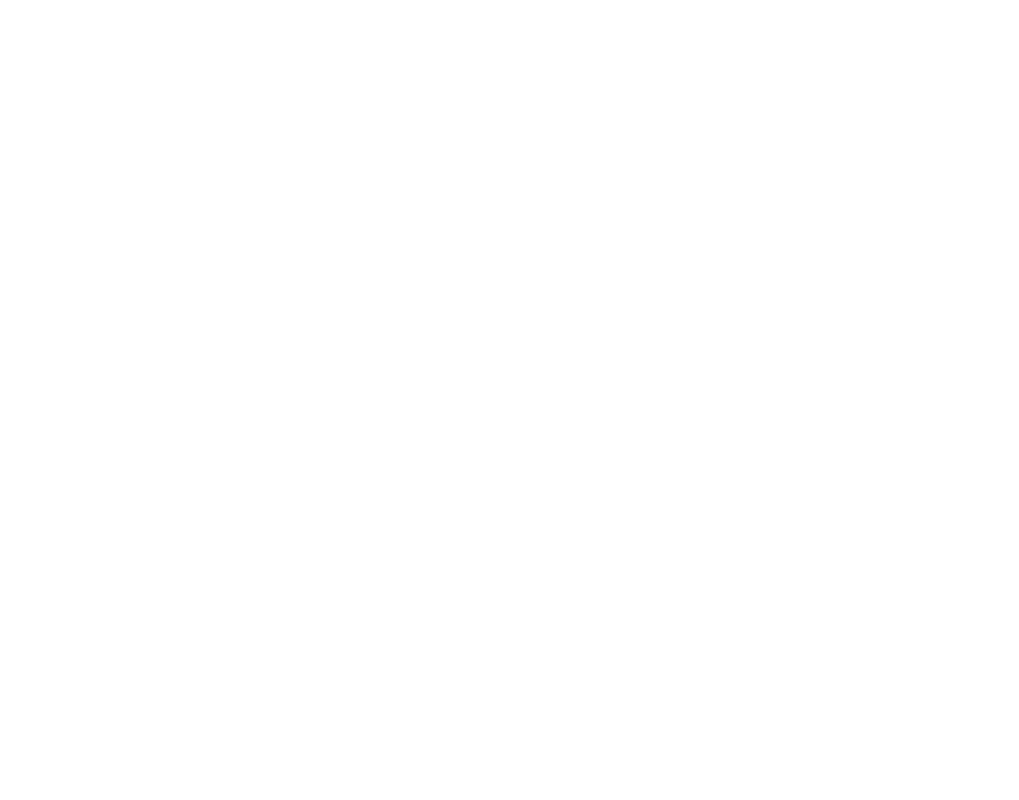
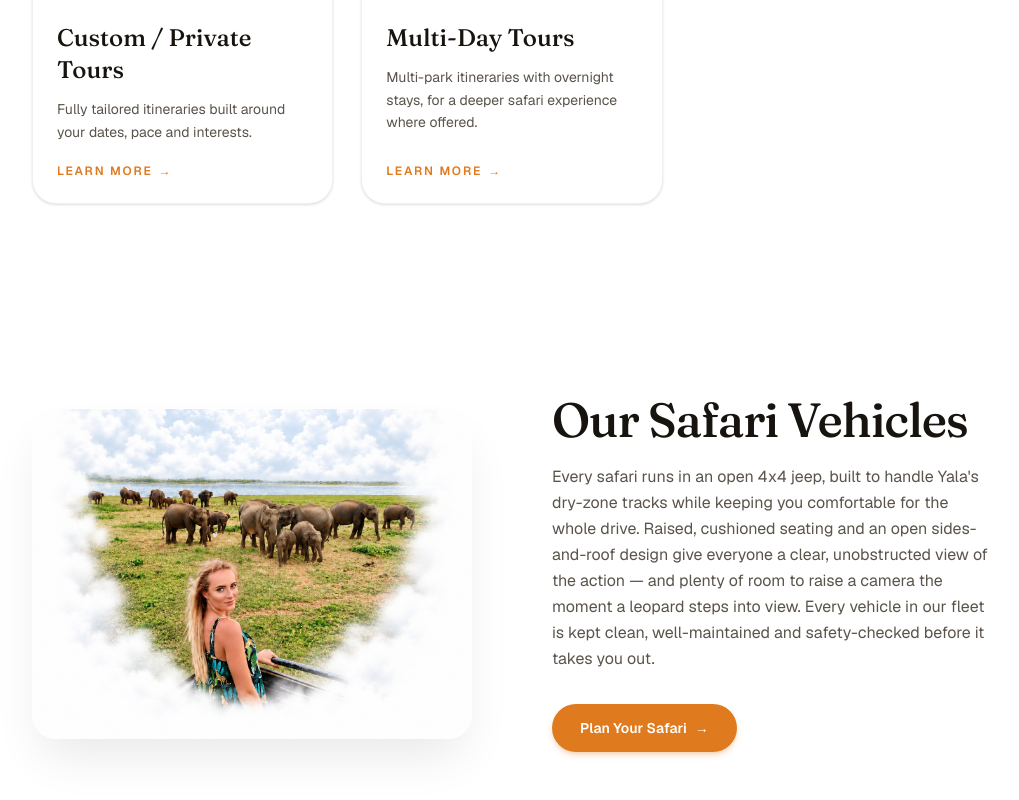
Before and after one commit to sarangas001/yala-leopard-safari-tours, a Next.js app: page /about in a window 1280 px wide. Shown: the part 4425-5225 px from the top of the page, without its empty margins (128-1147 px from the left). Before the commit the page ends 4162 px from the top, so only its background shows below. Built offline with nearby package versions, Linux system fonts and the light colour scheme.

Commit message:
feat: add AboutServices and AboutVehicles components to enhance About page content

```diff
--- a/app/about/page.tsx
+++ b/app/about/page.tsx
@@ -5,6 +5,8 @@
 import AboutVisionMission from "@/components/AboutVisionMission";
 import AboutWhyChooseUs from "@/components/AboutWhyChooseUs";
 import AboutPhilosophy from "@/components/AboutPhilosophy";
+import AboutServices from "@/components/AboutServices";
+import AboutVehicles from "@/components/AboutVehicles";
 
 export const metadata: Metadata = {
   title: "About Us | Yala Leopard Safari Tours",
@@ -21,6 +23,8 @@
       <AboutVisionMission />
       <AboutWhyChooseUs />
       <AboutPhilosophy />
+      <AboutServices />
+      <AboutVehicles />
     </main>
   );
 }
--- /dev/null
+++ b/components/AboutServices.tsx
@@ -0,0 +1,107 @@
+import Image from "next/image";
+import Reveal from "@/components/Reveal";
+
+// Short descriptions are draft copy — refine before launch.
+const SERVICES = [
+  {
+    title: "Yala Leopard Safari",
+    text: "Track the world's highest density of leopards across Yala's dry-zone scrub and open plains.",
+    image: "/images/parks/yala.jpg",
+    href: "/#park-yala",
+  },
+  {
+    title: "Udawalawe Elephant Safari",
+    text: "Watch wild elephant herds gather in full view around the Udawalawe reservoir.",
+    image: "/images/parks/udawalawe.jpg",
+    href: "/#park-udawalawe",
+  },
+  {
+    title: "Bundala Bird Watching Safari",
+    text: "Explore a Ramsar-listed wetland alive with flamingos and migratory birds.",
+    image: "/images/parks/bundala.jpg",
+    href: "/#park-bundala",
+  },
+  {
+    title: "Hambantota Port to Yala Safari",
+    text: "A convenient safari transfer for cruise and port arrivals heading straight into Yala.",
+    image: "/images/scenic/guide-jeep.jpg",
+    href: "/#enquire",
+  },
+  {
+    title: "Taxi & Car Rental with Driver",
+    text: "Private, air-conditioned vehicles with an experienced driver for the whole island.",
+    image: "/images/scenic/parking.png",
+    href: "/#enquire",
+  },
+  {
+    title: "Airport / Hotel Transfers",
+    text: "Comfortable, on-time transfers between the airport, your hotel and the parks.",
+    image: "/images/scenic/safari-jeeps.jpg",
+    href: "/#enquire",
+  },
+  {
+    title: "Custom / Private Tours",
+    text: "Fully tailored itineraries built around your dates, pace and interests.",
+    image: "/images/wildlife/sloth-bear.jpg",
+    href: "/#enquire",
+  },
+  {
+    title: "Multi-Day Tours",
+    text: "Multi-park itineraries with overnight stays, for a deeper safari experience where offered.",
+    image: "/images/wildlife/spotted-deer.jpg",
+    href: "/#enquire",
+  },
+];
+
+export default function AboutServices() {
+  return (
+    <section className="w-full bg-white">
+      <div className="mx-auto max-w-[1600px] px-10 py-16 sm:px-20 sm:py-20 lg:px-40 lg:py-24">
+        <Reveal className="text-center">
+          <h2 className="font-display text-3xl font-medium tracking-tight text-brand-ink sm:text-4xl lg:text-5xl">
+            Our Services
+          </h2>
+        </Reveal>
+
+        <div className="mt-14 grid grid-cols-1 gap-6 sm:grid-cols-2 lg:mt-16 lg:grid-cols-3 lg:gap-7">
+          {SERVICES.map((service, i) => (
+            <Reveal key={service.title} delay={(i % 3) * 0.08}>
+              <a href={service.href} className="group block h-full">
+                <div className="flex h-full flex-col overflow-hidden rounded-3xl border border-black/6 bg-white shadow-sm transition-shadow duration-300 group-hover:shadow-md">
+                  <div className="relative aspect-4/3 w-full overflow-hidden">
+                    <Image
+                      src={service.image}
+                      alt={service.title}
+                      fill
+                      sizes="(min-width: 1024px) 33vw, (min-width: 640px) 50vw, 100vw"
+                      quality={75}
+                      className="object-cover transition-transform duration-700 group-hover:scale-105"
+                    />
+                  </div>
+
+                  <div className="flex flex-1 flex-col p-6">
+                    <h3 className="font-display text-xl font-medium text-brand-ink sm:text-2xl">
+                      {service.title}
+                    </h3>
+                    <p className="mt-3 flex-1 text-sm leading-relaxed text-brand-ink-muted">
+                      {service.text}
+                    </p>
+                    <span className="mt-5 inline-flex items-center gap-1.5 text-xs font-semibold uppercase tracking-[0.15em] text-brand-orange transition-colors duration-300 group-hover:text-brand-orange-dark">
+                      Learn More
+                      <span
+                        aria-hidden="true"
+                        className="transition-transform duration-300 group-hover:translate-x-1"
+                      >
+                        →
+                      </span>
+                    </span>
+                  </div>
+                </div>
+              </a>
+            </Reveal>
+          ))}
+        </div>
+      </div>
+    </section>
+  );
+}
--- /dev/null
+++ b/components/AboutVehicles.tsx
@@ -0,0 +1,49 @@
+import Image from "next/image";
+import Reveal from "@/components/Reveal";
+
+export default function AboutVehicles() {
+  return (
+    <section className="w-full bg-white">
+      <div className="mx-auto max-w-[1600px] px-10 py-16 sm:px-20 sm:py-20 lg:px-40 lg:py-24">
+        <div className="grid grid-cols-1 items-center gap-12 lg:grid-cols-2 lg:gap-20">
+          <Reveal>
+            <div className="relative aspect-4/3 w-full overflow-hidden rounded-3xl shadow-2xl shadow-black/10">
+              <Image
+                src="/images/scenic/parking.png"
+                alt="A guest standing through the open roof of a safari jeep, watching a herd of elephants"
+                fill
+                sizes="(min-width: 1024px) 50vw, 100vw"
+                quality={80}
+                className="object-cover object-bottom"
+              />
+            </div>
+          </Reveal>
+
+          <Reveal delay={0.12} className="text-center sm:text-left">
+            <h2 className="font-display text-3xl font-medium tracking-tight text-brand-ink sm:text-4xl lg:text-5xl">
+              Our Safari Vehicles
+            </h2>
+            <p className="mx-auto mt-5 max-w-md text-base leading-relaxed text-brand-ink-muted sm:mx-0">
+              Every safari runs in an open 4x4 jeep, built to handle
+              Yala&apos;s dry-zone tracks while keeping you comfortable for
+              the whole drive. Raised, cushioned seating and an open
+              sides-and-roof design give everyone a clear, unobstructed view
+              of the action — and plenty of room to raise a camera the
+              moment a leopard steps into view. Every vehicle in our fleet
+              is kept clean, well-maintained and safety-checked before it
+              takes you out.
+            </p>
+
+            <a
+              href="#enquire"
+              className="mt-8 inline-flex items-center gap-2 rounded-full bg-brand-orange px-7 py-3.5 text-sm font-semibold text-white shadow-md shadow-brand-orange/25 transition-all hover:bg-brand-orange-dark hover:shadow-lg hover:shadow-brand-orange/30"
+            >
+              Plan Your Safari
+              <span aria-hidden="true">→</span>
+            </a>
+          </Reveal>
+        </div>
+      </div>
+    </section>
+  );
+}
--- a/components/Testimonials.tsx
+++ b/components/Testimonials.tsx
@@ -34,19 +34,18 @@
           the section) so it's only ever scaled down, not upscaled — upscaling
           a wide, comparatively low-resolution source with object-cover is
           what caused the blurry/pixelated look on tall mobile layouts. */}
-      <div className="absolute inset-x-0 top-0" aria-hidden="true">
-        <Image
+      <Image
           src="/images/scenic/review-bg.png"
           alt=""
-          width={2055}
-          height={765}
+          fill
+          aria-hidden="true"
           sizes="100vw"
-          quality={90}
-          style={{ width: "100%", height: "auto" }}
+          quality={85}
+          className="object-cover"
         />
-        {/* Soft white wash so the heading stays legible over the photo */}
-        <div className="absolute inset-0 bg-white/65" />
-      </div>
+      {/* <div className="absolute inset-x-0 top-0" aria-hidden="true">
+        <div className="absolute inset-0 bg-white/10" />
+      </div> */}
 
       <div className="relative z-10 mx-auto max-w-[1600px] px-10 py-16 sm:px-20 sm:py-20 lg:px-40 lg:py-24">
         <Reveal className="mx-auto max-w-2xl text-center">
```
